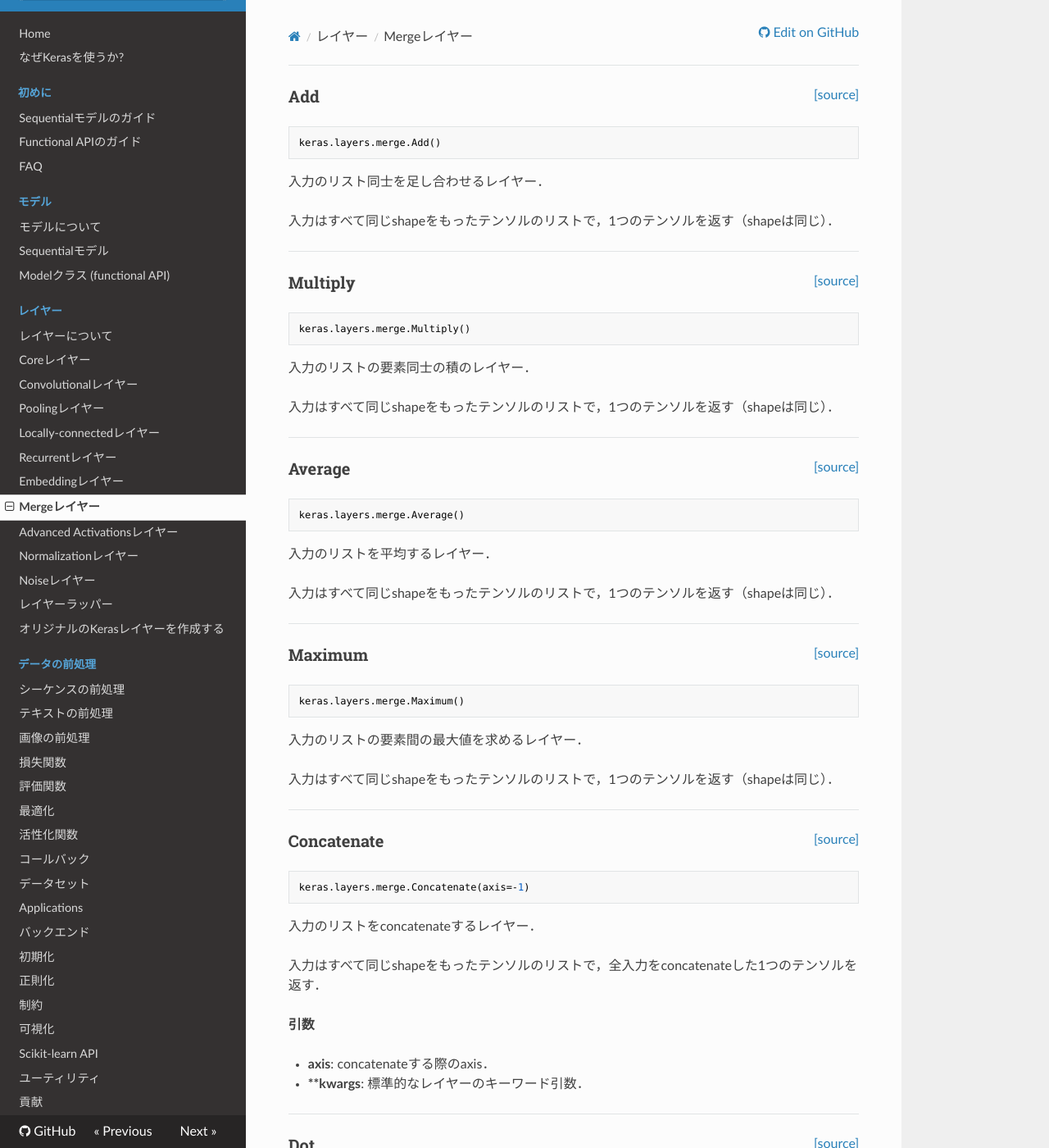
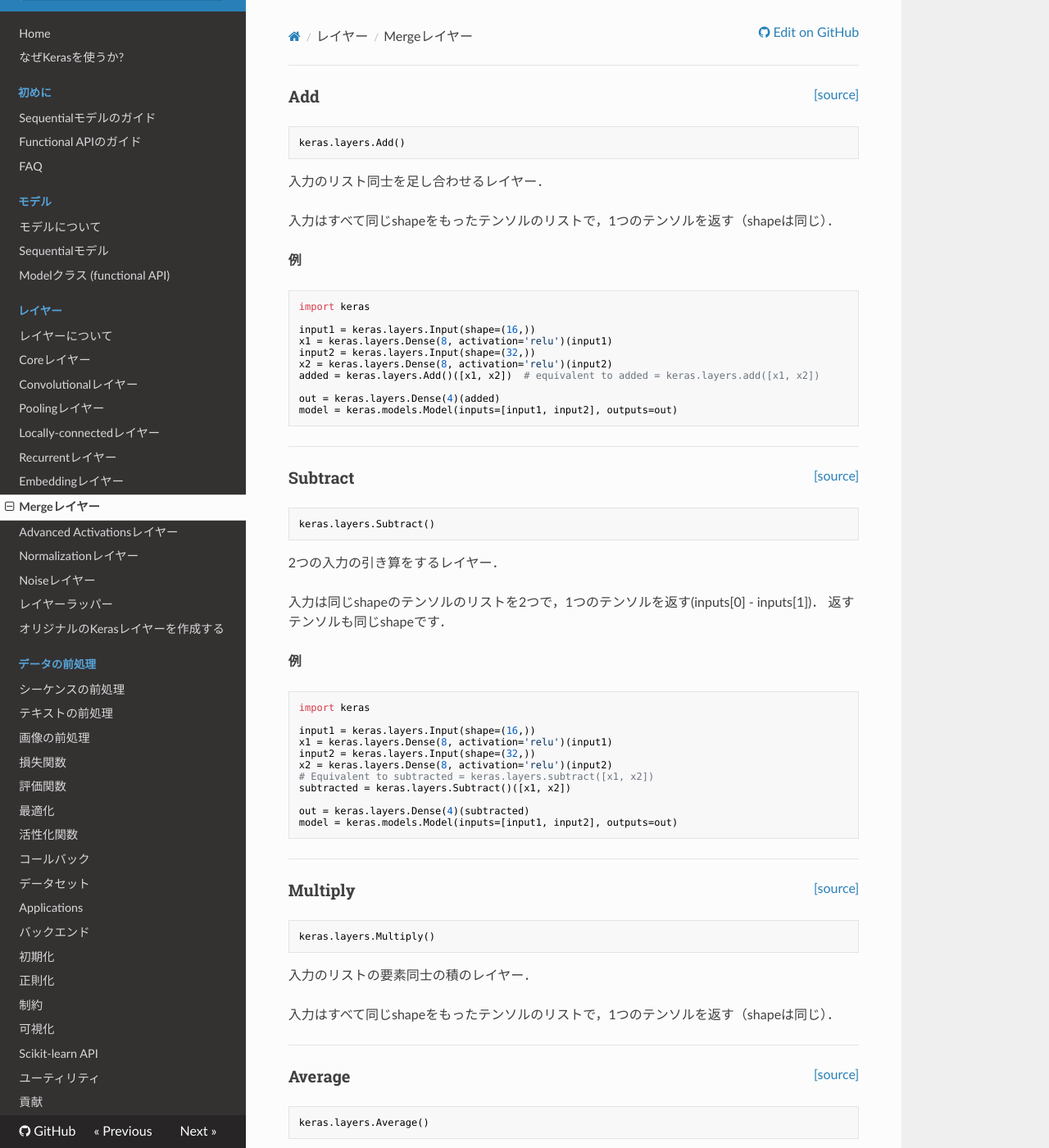
Before and after one commit to keras-team/keras-docs-ja, an MkDocs documentation site: the page built from sources/layers/merge.md, in a window 1280 px wide and 1400 px high. Shown: the whole window at 82% size. Built offline with MkDocs 1.6.1, drawn with Linux system fonts in a browser that asks for light colours; nearby versions of some CDN libraries; old or Windows-style settings are respelled for this version of MkDocs; some of the changed text lies outside the part shown.

Commit message:
Update document of merge layer

````diff
--- a/sources/layers/merge.md
+++ b/sources/layers/merge.md
@@ -1,21 +1,66 @@
-<span style="float:right;">[[source]](https://github.com/keras-team/keras/blob/master/keras/layers/merge.py#L184)</span>
+<span style="float:right;">[[source]](https://github.com/keras-team/keras/blob/master/keras/layers/merge.py#L193)</span>
 ### Add
 
 ```python
-keras.layers.merge.Add()
+keras.layers.Add()
 ```
 
 入力のリスト同士を足し合わせるレイヤー．
 
 入力はすべて同じshapeをもったテンソルのリストで，1つのテンソルを返す（shapeは同じ）．
 
+__例__
+
+```python
+import keras
+
+input1 = keras.layers.Input(shape=(16,))
+x1 = keras.layers.Dense(8, activation='relu')(input1)
+input2 = keras.layers.Input(shape=(32,))
+x2 = keras.layers.Dense(8, activation='relu')(input2)
+added = keras.layers.Add()([x1, x2])  # equivalent to added = keras.layers.add([x1, x2])
+
+out = keras.layers.Dense(4)(added)
+model = keras.models.Model(inputs=[input1, input2], outputs=out)
+```
+
 ----
 
-<span style="float:right;">[[source]](https://github.com/keras-team/keras/blob/master/keras/layers/merge.py#L199)</span>
+<span style="float:right;">[[source]](https://github.com/keras-team/keras/blob/master/keras/layers/merge.py#L223)</span>
+### Subtract
+
+```python
+keras.layers.Subtract()
+```
+
+2つの入力の引き算をするレイヤー．
+
+入力は同じshapeのテンソルのリストを2つで，1つのテンソルを返す(inputs[0] - inputs[1])．
+返すテンソルも同じshapeです．
+
+__例__
+
+```python
+import keras
+
+input1 = keras.layers.Input(shape=(16,))
+x1 = keras.layers.Dense(8, activation='relu')(input1)
+input2 = keras.layers.Input(shape=(32,))
+x2 = keras.layers.Dense(8, activation='relu')(input2)
+# Equivalent to subtracted = keras.layers.subtract([x1, x2])
+subtracted = keras.layers.Subtract()([x1, x2])
+
+out = keras.layers.Dense(4)(subtracted)
+model = keras.models.Model(inputs=[input1, input2], outputs=out)
+```
+
+----
+
+<span style="float:right;">[[source]](https://github.com/keras-team/keras/blob/master/keras/layers/merge.py#L260)</span>
 ### Multiply
 
 ```python
-keras.layers.merge.Multiply()
+keras.layers.Multiply()
 ```
 
 入力のリストの要素同士の積のレイヤー．
@@ -24,11 +69,11 @@ keras.layers.merge.Multiply()
 
 ----
 
-<span style="float:right;">[[source]](https://github.com/keras-team/keras/blob/master/keras/layers/merge.py#L214)</span>
+<span style="float:right;">[[source]](https://github.com/keras-team/keras/blob/master/keras/layers/merge.py#L275)</span>
 ### Average
 
 ```python
-keras.layers.merge.Average()
+keras.layers.Average()
 ```
 
 入力のリストを平均するレイヤー．
@@ -37,11 +82,11 @@ keras.layers.merge.Average()
 
 ----
 
-<span style="float:right;">[[source]](https://github.com/keras-team/keras/blob/master/keras/layers/merge.py#L229)</span>
+<span style="float:right;">[[source]](https://github.com/keras-team/keras/blob/master/keras/layers/merge.py#L290)</span>
 ### Maximum
 
 ```python
-keras.layers.merge.Maximum()
+keras.layers.Maximum()
 ```
 
 入力のリストの要素間の最大値を求めるレイヤー．
@@ -50,11 +95,11 @@ keras.layers.merge.Maximum()
 
 ----
 
-<span style="float:right;">[[source]](https://github.com/keras-team/keras/blob/master/keras/layers/merge.py#L244)</span>
+<span style="float:right;">[[source]](https://github.com/keras-team/keras/blob/master/keras/layers/merge.py#L320)</span>
 ### Concatenate
 
 ```python
-keras.layers.merge.Concatenate(axis=-1)
+keras.layers.Concatenate(axis=-1)
 ```
 
 入力のリストをconcatenateするレイヤー．
@@ -68,11 +113,11 @@ __引数__
 
 ----
 
-<span style="float:right;">[[source]](https://github.com/keras-team/keras/blob/master/keras/layers/merge.py#L335)</span>
+<span style="float:right;">[[source]](https://github.com/keras-team/keras/blob/master/keras/layers/merge.py#L408)</span>
 ### Dot
 
 ```python
-keras.layers.merge.Dot(axes, normalize=False)
+keras.layers.Dot(axes, normalize=False)
 ```
 
 2つのテンソルのサンプル間でdot積を計算するレイヤー．
@@ -91,7 +136,7 @@ Trueなら，dot積の出力は，2つのサンプルのcosine．
 ### add
 
 ```python
-add(inputs)
+keras.layers.add(inputs)
 ```
 
 `Add`レイヤーの関数インターフェース．
@@ -105,12 +150,61 @@ __戻り値__
 
 入力の総和のテンソル．
 
+__例__
+
+```python
+import keras
+
+input1 = keras.layers.Input(shape=(16,))
+x1 = keras.layers.Dense(8, activation='relu')(input1)
+input2 = keras.layers.Input(shape=(32,))
+x2 = keras.layers.Dense(8, activation='relu')(input2)
+added = keras.layers.add([x1, x2])
+
+out = keras.layers.Dense(4)(added)
+model = keras.models.Model(inputs=[input1, input2], outputs=out)
+```
+
+----
+
+### subtract
+
+```python
+keras.layers.subtract(inputs)
+```
+
+`Subtract`レイヤーの関数インターフェース．
+
+__引数__
+
+- __inputs__: 入力テンソルのリスト（最低2つ）．
+- __**kwargs__: 標準的なレイヤーのキーワード引数．
+
+__戻り値__
+
+入力の差のテンソル．
+
+__例__
+
+```python
+import keras
+
+input1 = keras.layers.Input(shape=(16,))
+x1 = keras.layers.Dense(8, activation='relu')(input1)
+input2 = keras.layers.Input(shape=(32,))
+x2 = keras.layers.Dense(8, activation='relu')(input2)
+subtracted = keras.layers.subtract([x1, x2])
+
+out = keras.layers.Dense(4)(subtracted)
+model = keras.models.Model(inputs=[input1, input2], outputs=out)
+```
+
 ----
 
 ### multiply
 
 ```python
-multiply(inputs)
+keras.layers.multiply(inputs)
 ```
 
 `Multiply`レイヤーの関数インターフェース．
@@ -129,7 +223,7 @@ __戻り値__
 ### average
 
 ```python
-average(inputs)
+keras.layers.average(inputs)
 ```
 
 `Average`レイヤーの関数インターフェース．
@@ -148,7 +242,7 @@ __戻り値__
 ### maximum
 
 ```python
-maximum(inputs)
+keras.layers.maximum(inputs)
 ```
 
 `Maximum`レイヤーの関数インターフェース．
@@ -167,7 +261,7 @@ __戻り値__
 ### concatenate
 
 ```python
-concatenate(inputs, axis=-1)
+keras.layers.concatenate(inputs, axis=-1)
 ```
 `Concatenate`レイヤーの関数インターフェース．
 
@@ -186,7 +280,7 @@ __戻り値__
 ### dot
 
 ```python
-dot(inputs, axes, normalize=False)
+keras.layers.dot(inputs, axes, normalize=False)
 ```
 `Dot`レイヤーの関数インターフェース．
 
````
